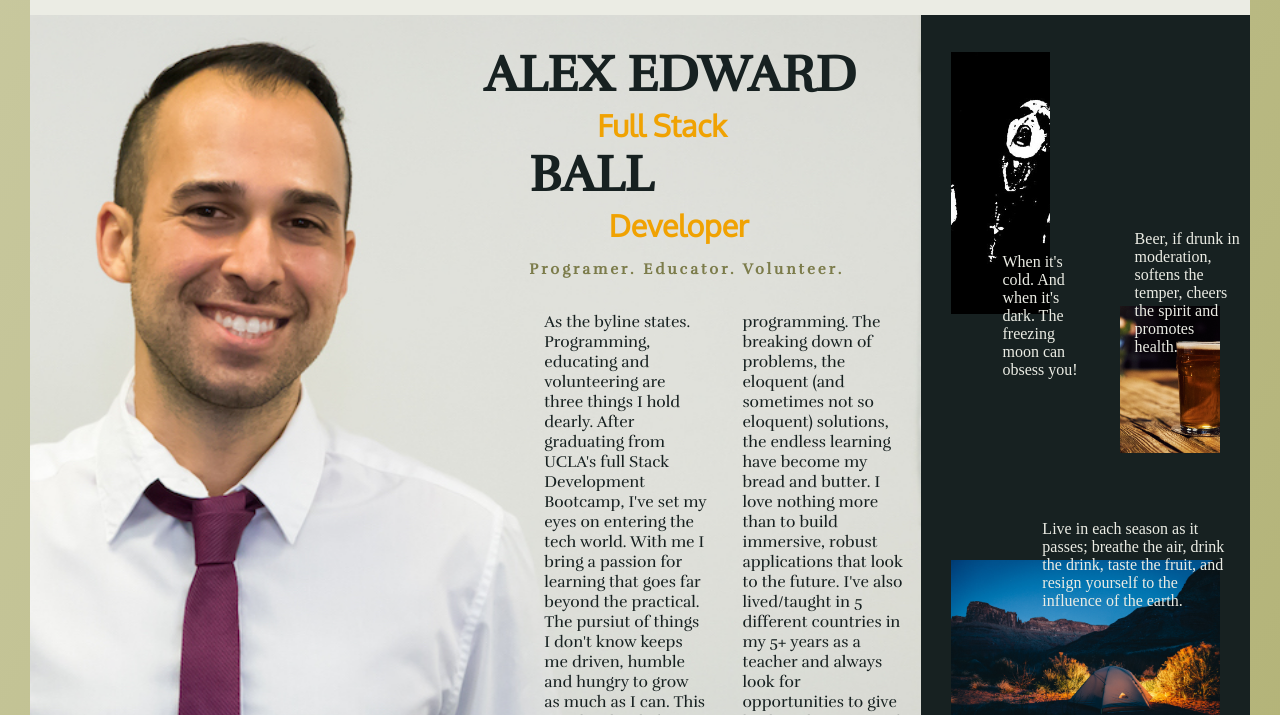
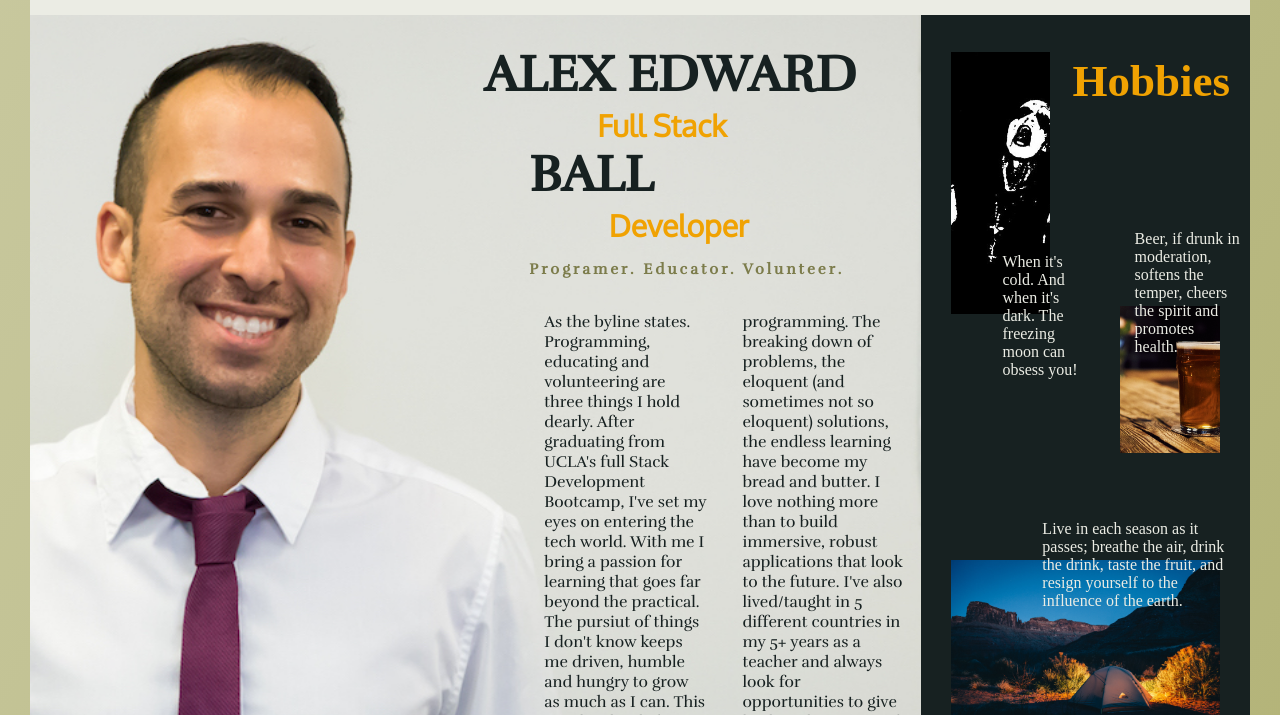
Before and after one commit to AlexEBall/portfolio2018, a website: page index.html in a window 1280 px wide. Shown: the part 85-800 px from the top of the page. Drawn offline with nearby package versions, Linux system fonts and the light colour scheme.

Commit message:
added hobbies title, need some other stuff

```diff
--- a/index.html
+++ b/index.html
@@ -49,6 +49,7 @@
                 </p>
             </div>
             <div class="hobbies">
+                <h2 class="hobbies-title heading-4-bold">Hobbies</h2>
                 <div class="hobbies1">
                     <img src="img/hobbies-blackmetal.jpg" alt="music guitar metal" class="hobbies__img hobbies__img--1">
                     <p class="hobbies__text hobbies__text--1">When it's cold. And when it's dark. The freezing moon can obsess you!</p>
--- a/sass/_header.scss
+++ b/sass/_header.scss
@@ -34,6 +34,13 @@
         grid-column: 1 / -1;
         grid-row: 3 / -1;
         position: relative;
+    }
+
+    &-title {
+        font-size: 4.5rem;
+        position: absolute;
+        right: 5rem;
+        top: 14rem;
     }
 
     &__img {
--- a/sass/_navigation.scss
+++ b/sass/_navigation.scss
@@ -65,4 +65,9 @@ nav {
     position: relative;
     display: flex;
     align-items: center;
+    // display: none;
+
+    // @media only screen and (max-width: $bp-largest) {
+    //     display: flex;
+    // }
 }
```
Also changed, not shown: css/style.css.
